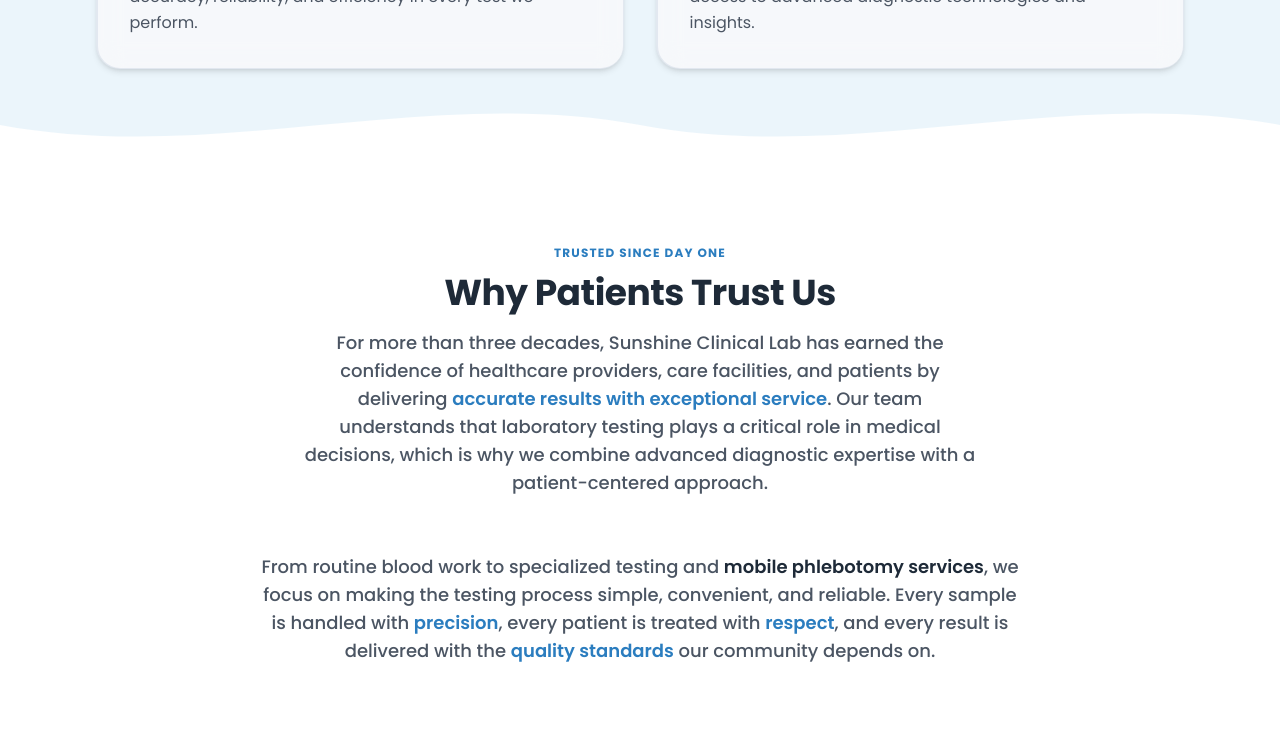
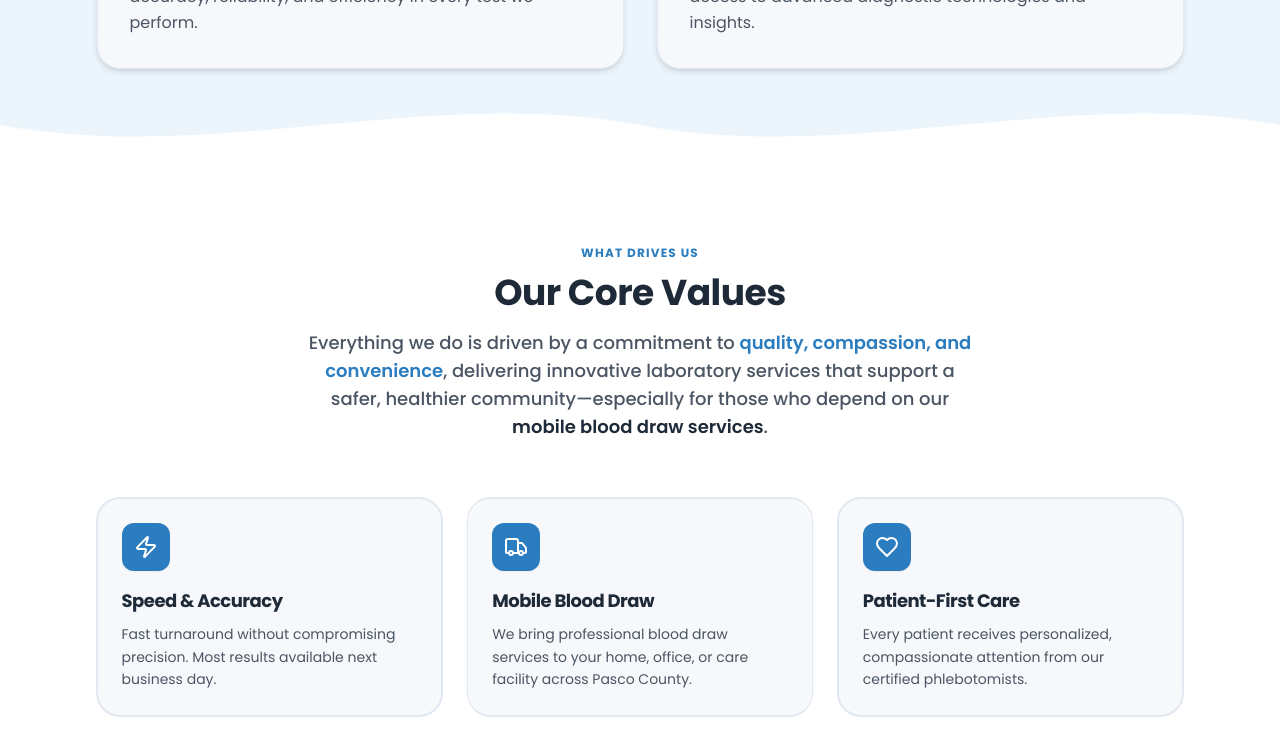
Before and after one commit to Echo5Digital/Sunshinelabus, a Next.js app in the folder frontend/: page /about in a window 1280 px wide. Shown: the part 2000-2741 px from the top of the page. Built offline with nearby package versions, Linux system fonts and the light colour scheme.

Commit message:
Update page content: frontend/app/about/page.jsx (by Abin)

```diff
--- a/frontend/app/about/page.jsx
+++ b/frontend/app/about/page.jsx
@@ -202,32 +202,6 @@
 
       {/* ── Core Values ───────────────────────────────────────────────────────── */}
 
-      <section className="relative overflow-hidden py-20 pb-24 sm:pb-28 bg-white">
-        <div className="max-w-6xl mx-auto px-4 sm:px-6 lg:px-8">
-          <div className="text-center mb-14">
-            <span className="text-sunshine-blue text-xs font-bold uppercase tracking-widest mb-3 block">
-              Trusted Since Day One
-            </span>
-            <h2 className="text-3xl sm:text-4xl font-extrabold text-sunshine-dark mb-4">
-              Why Patients Trust Us
-            </h2>
-            <p className="text-base sm:text-lg text-gray-600 max-w-2xl mx-auto leading-relaxed font-medium">
-              For more than three decades, Sunshine Clinical Lab has earned the confidence of healthcare providers, care facilities, and patients by delivering{' '}
-              <span className="text-sunshine-blue font-semibold">accurate results with exceptional service</span>. Our team understands that laboratory testing plays a critical role in medical decisions, which is why we combine advanced diagnostic expertise with a patient-centered approach.
-            </p>
-          </div>
-
-          <div className="max-w-3xl mx-auto">
-            <p className="text-base sm:text-lg text-gray-600 leading-relaxed font-medium text-center">
-              From routine blood work to specialized testing and{' '}
-              <span className="text-sunshine-dark font-semibold">mobile phlebotomy services</span>, we focus on making the testing process simple, convenient, and reliable. Every sample is handled with{' '}
-              <span className="text-sunshine-blue font-semibold">precision</span>, every patient is treated with{' '}
-              <span className="text-sunshine-blue font-semibold">respect</span>, and every result is delivered with the{' '}
-              <span className="text-sunshine-blue font-semibold">quality standards</span> our community depends on.
-            </p>
-          </div>
-        </div>
-      </section>
 <section className="relative overflow-hidden py-20 pb-24 sm:pb-28 bg-white">
         <div className="max-w-6xl mx-auto px-4 sm:px-6 lg:px-8">
           <div className="text-center mb-14">
```
